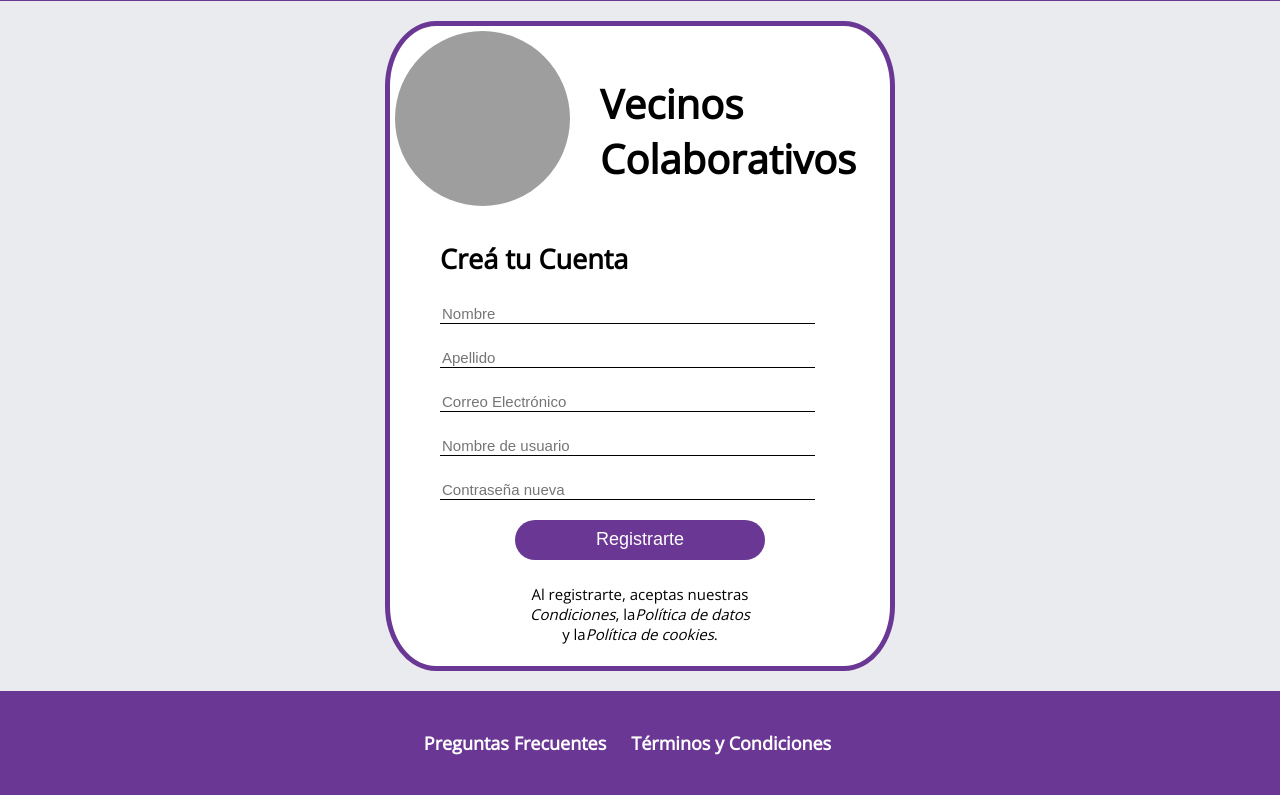
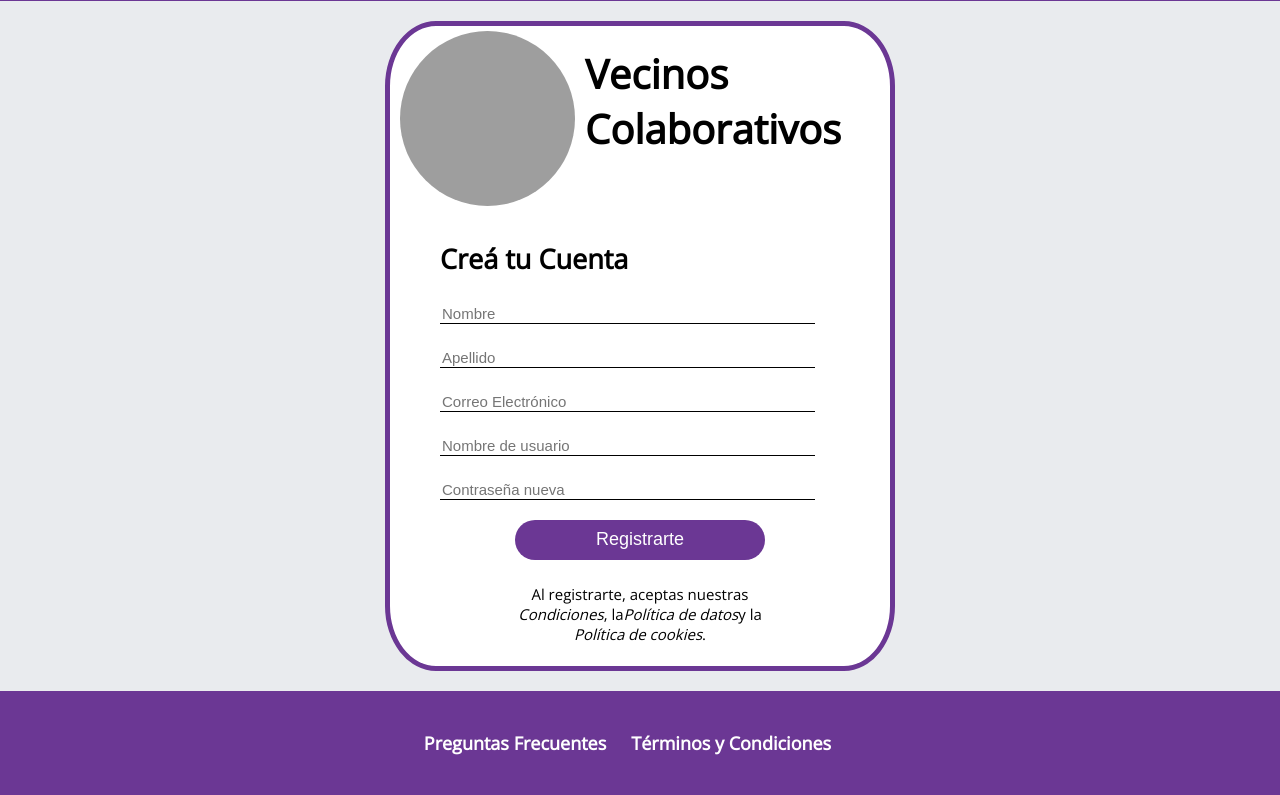
Before and after one commit to pablodlegaspi/proyecto-integrador-frp, a PHP site: page /register.html in a window 1280 px wide. Shown: the part 354-1149 px from the top of the page. Run offline with PHP 8.4, Linux system fonts and the light colour scheme; some libraries are stand-ins or nearby versions; grey boxes are pictures that could not be loaded.

Commit message:
subo register modificado

```diff
--- a/css/_register.css
+++ b/css/_register.css
@@ -1,8 +1,9 @@
 
  .register-vecino{
-  padding:30px;
+
   font-size: 40px;
   margin-top: 20px;
+  width: 60%;
 }
 
 .crea-tu-cuenta{
@@ -66,8 +67,8 @@
 
 .p-condiciones{
   font-size: 15px;
-  height: 50px;
-  width: 45%;
+  height: 20px;
+  width: 50%;
   display: flex;
 
   margin: 0 auto;
@@ -80,10 +81,15 @@
 font-style: italic;
 }
 
-@media (max-width: 510px) {
+/*@media (max-width: 510px) {
 
   .register-box {
     width: 100%;
   }
-
+}*/
+@media (max-width: 452px){
+  .p-condiciones{
+    width: 70%;}
+    .register-vecino{
+      width: 80%;
 }
--- a/register.html
+++ b/register.html
@@ -31,7 +31,7 @@
         <input class="form" type="text" placeholder="Nombre de usuario"><br>
         <input class="form" type="password" placeholder="Contraseña nueva"><br>
         <input class="boton" type="submit" name="" value="Registrarte"><br>
-        <p class="p-condiciones">Al registrarte, aceptas nuestras <a class="register-condiciones" href="tyc.html"> Condiciones</a>, la <br> <a class="register-condiciones" href="tyc.html">Política de datos <br></a> y
+        <p class="p-condiciones">Al registrarte, aceptas nuestras <a class="register-condiciones" href="tyc.html">Condiciones</a>, la <br> <a class="register-condiciones" href="tyc.html">Política de datos <br></a> y
         la <br> <a class="register-condiciones" href="tyc.html"> Política de cookies</a> .</p>
       </form>
     </div>
```
